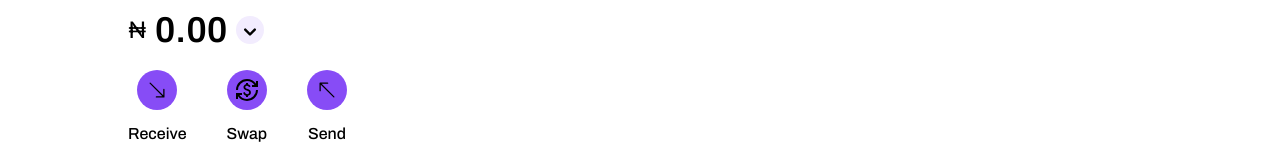
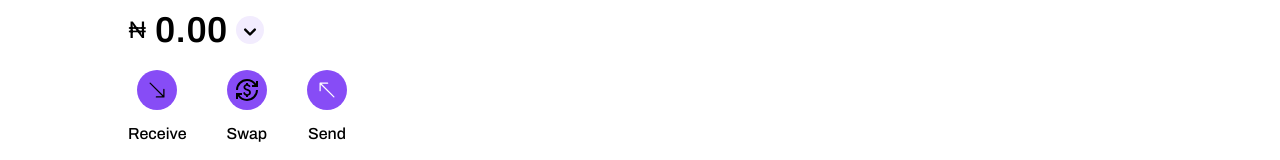
Before and after one commit to PassMeCash-blockchain/testnet-frontend, a Next.js app in the folder pmc-userdashboard/: page / in a window 1280 px wide. Shown: the part 128-288 px from the top of the page. Built offline with nearby package versions, Linux system fonts and the light colour scheme.

Commit message:
update send button text color

```diff
--- a/pmc-userdashboard/src/components/organisms/Send.jsx
+++ b/pmc-userdashboard/src/components/organisms/Send.jsx
@@ -16,7 +16,7 @@ const Send = () => {
         className="grid gap-3 justify-items-center"
         onClick={() => setIsModal(true)}
       >
-        <button className="w-10 h-10 grid place-items-center rounded-full bg-[#874CF6]">
+        <button className="w-10 h-10 grid place-items-center rounded-full text-white bg-[#874CF6]">
           <Icons type="send" className="text-xl" />
         </button>
         <p className="font-medium">Send</p>
```
